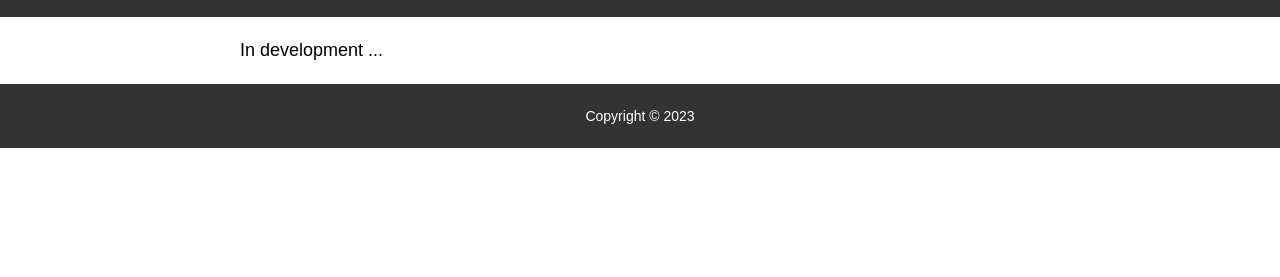
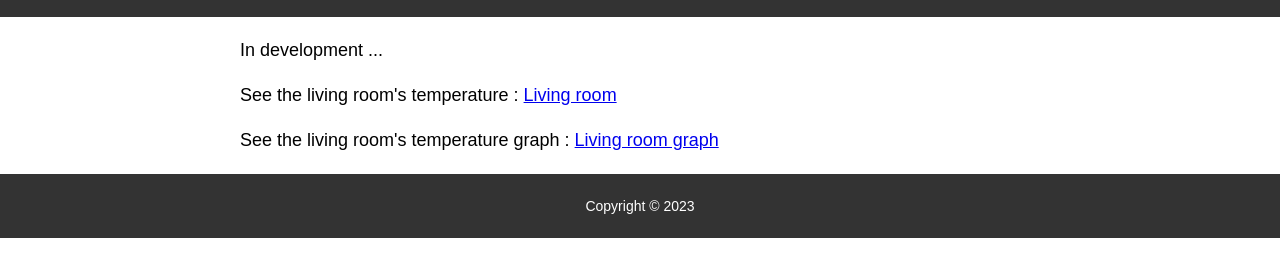
Before and after one commit to LCottin/Home_Monitoring, a website: page WebSite/Public/html/index.html in a window 1280 px wide. Shown: the part 65-342 px from the top of the page. Drawn offline with Linux system fonts and the light colour scheme; files that its build step writes are made by us from their sources.

Commit message:
Added links to living room

```diff
--- a/WebSite/Public/html/index.html
+++ b/WebSite/Public/html/index.html
@@ -15,6 +15,16 @@
 		<p>
 			In development ...
         </p>
+
+		<p>
+			See the living room's temperature :
+			<a href="/livingroom">Living room</a>
+		</p>
+		<p>
+			See the living room's temperature graph :
+			<a href="/livingroom/graph">Living room graph</a>
+		</p>
+
 	</main>
 
 	<footer>
```
